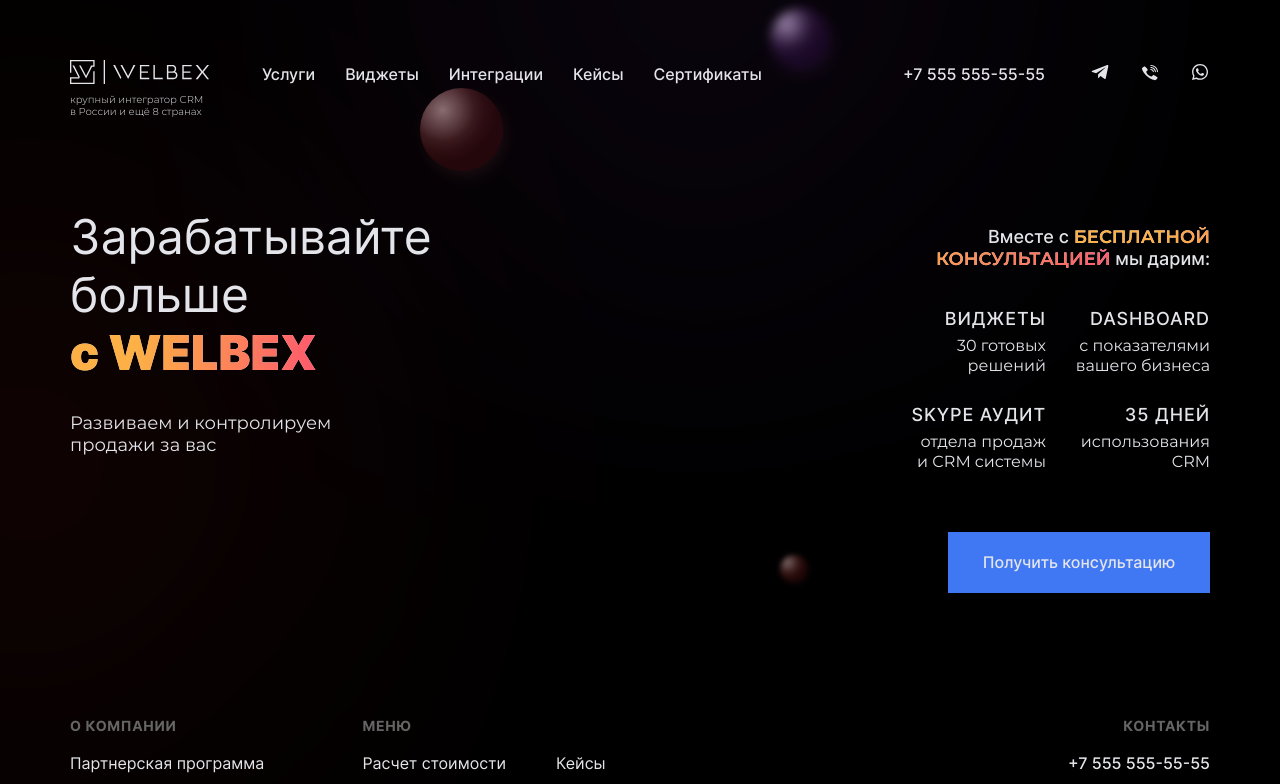
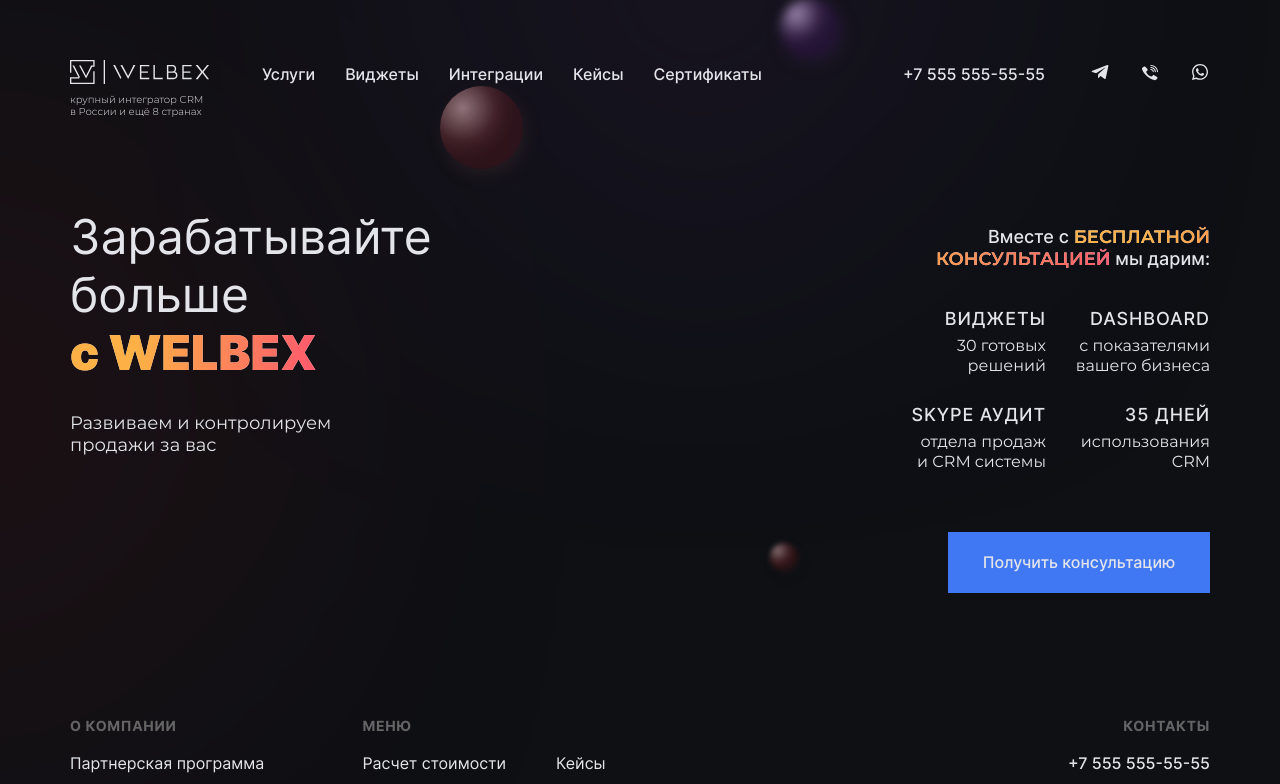
Before and after one commit to uzornakovre/amocrm-test, a React (Create React App) app: page / in a window 1280 px wide. Shown: the top 784 px of the page. Built offline with nearby package versions, Linux system fonts and the light colour scheme.

Commit message:
fix: decoration corrections

```diff
--- a/src/blocks/content.scss
+++ b/src/blocks/content.scss
@@ -6,8 +6,8 @@
     position: absolute;
     width: 83px;
     height: 83px;
-    left: 350px;
-    top: -120px;
+    left: 370px;
+    top: -122px;
     border-radius: 50%;
     background: radial-gradient(64% 64% at 27.25% 26.5%, rgba(255, 208, 208, 0.536) 0%, rgba(212, 93, 93, 0.264) 59.67%, rgba(167, 49, 49, 0.248) 78.59%, rgba(130, 25, 25, 0.248) 100%) /* warning: gradient uses a rotation that is not supported by CSS and may not behave as expected */;
     box-shadow: 3px 6px 27px -10px rgba(223, 125, 125, 0.25);
@@ -19,8 +19,8 @@
     position: absolute;
     width: 60px;
     height: 60px;
-    left: 700px;
-    top: -200px;
+    left: 710px;
+    top: -210px;
     border-radius: 50%;
     background: radial-gradient(64% 64% at 27.25% 26.5%, rgba(236, 208, 255, 0.64) 0%, rgba(161, 93, 207, 0.24) 59.67%, rgba(118, 49, 164, 0.208) 78.59%, rgba(86, 24, 128, 0.232) 100%) /* warning: gradient uses a rotation that is not supported by CSS and may not behave as expected */;
     box-shadow: 3px 6px 27px -10px rgba(177, 118, 217, 0.25);
@@ -33,8 +33,8 @@
     position: absolute;
     width: 311px;
     height: 311px;
-    left: -200px;
-    top: 100px;
+    left: -250px;
+    top: 50px;
     border-radius: 50%;
     background: #961A1A;
     opacity: 0.5;
@@ -59,8 +59,8 @@
     position: absolute;
     width: 28px;
     height: 28px;
-    left: 710px;
-    top: 347px;
+    left: 700px;
+    top: 335px;
     border-radius: 50%;
     background: radial-gradient(64% 64% at 27.25% 26.5%, rgba(255, 208, 208, 0.48) 0%, rgba(212, 93, 93, 0.248) 59.67%, rgba(167, 49, 49, 0.264) 78.59%, rgba(130, 25, 25, 0.232) 100%) /* warning: gradient uses a rotation that is not supported by CSS and may not behave as expected */;
     box-shadow: 3px 6px 27px -10px rgba(223, 125, 125, 0.25);
--- a/src/blocks/page.scss
+++ b/src/blocks/page.scss
@@ -5,7 +5,7 @@
   -moz-osx-font-smoothing: grayscale;
   font-style: normal;
   margin: 0 auto;
-  background-color: #000;
+  background-color: #0E1014;
   color: #E4E5EA;
 
   &__content {
```
